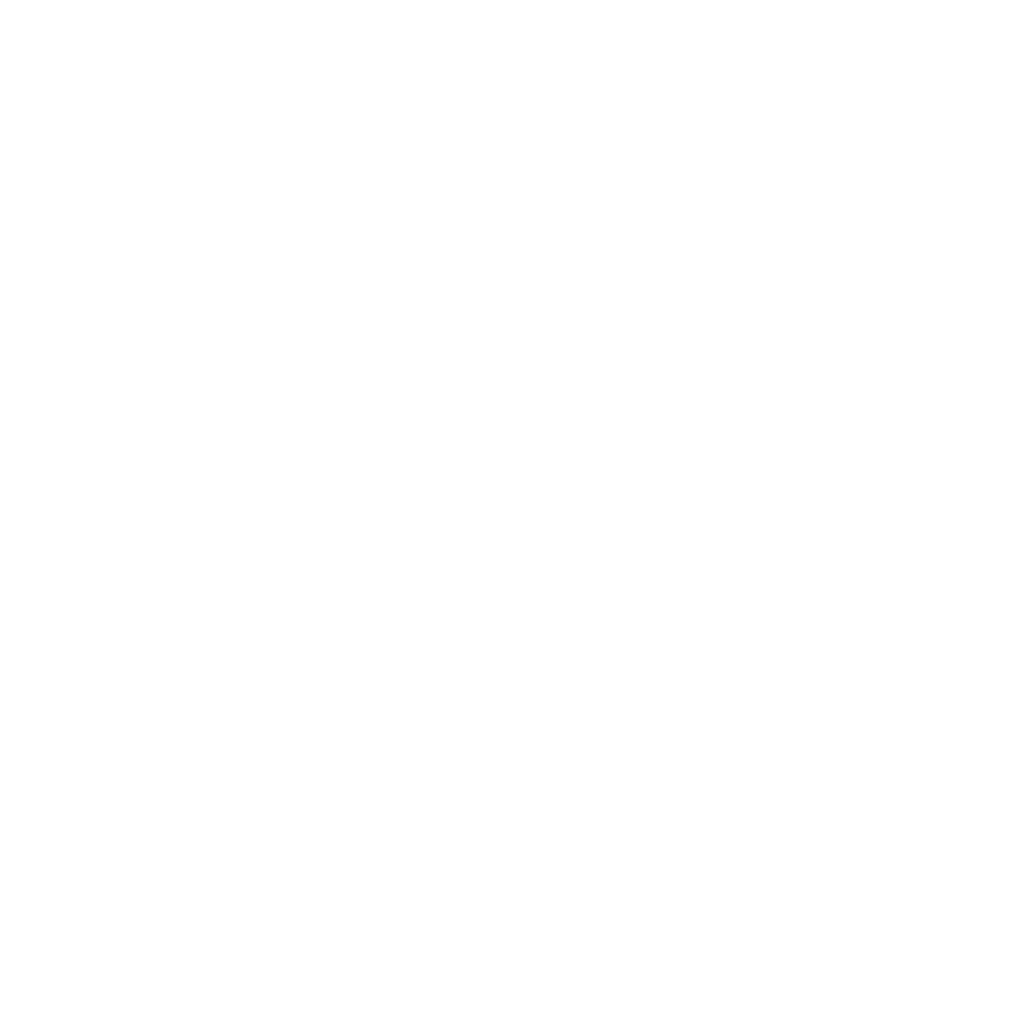
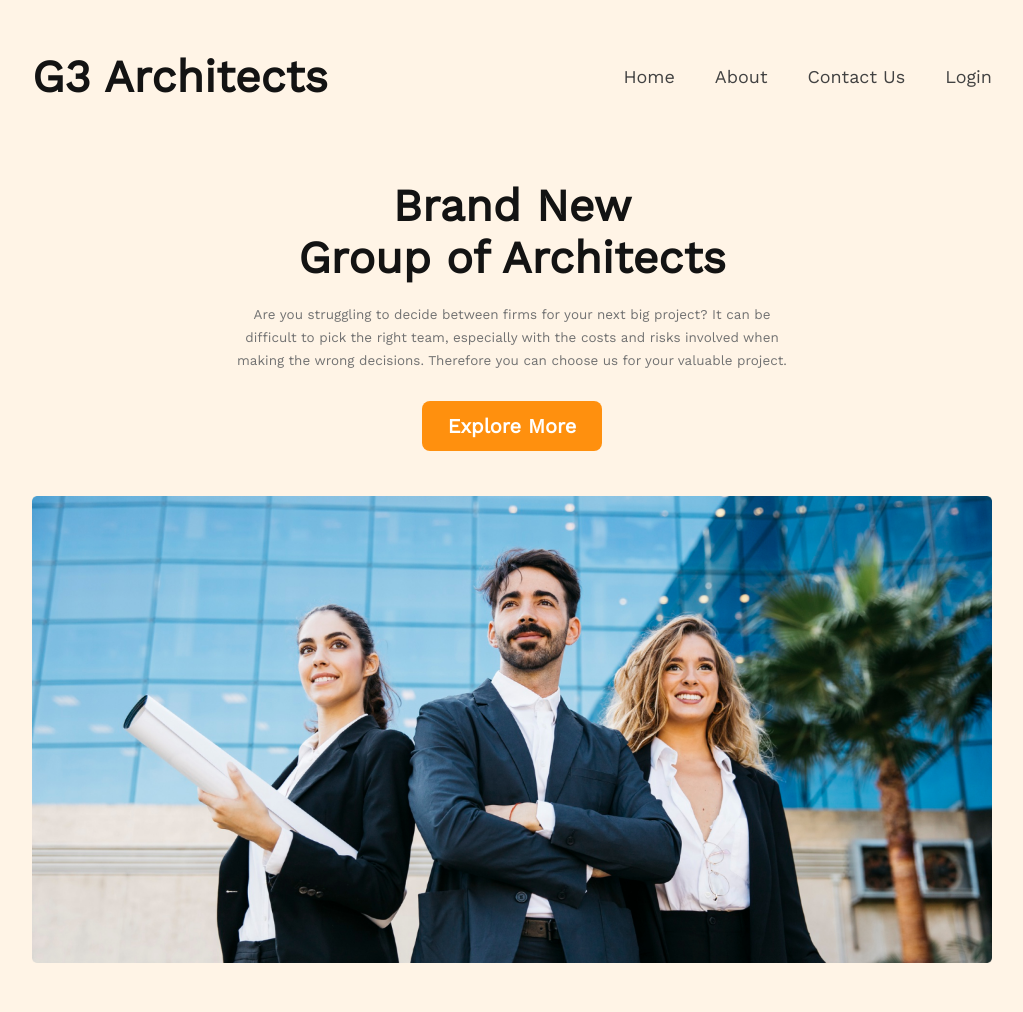
Before and after one commit to anikdot1/assignment-02, a plain HTML site: page index.html in a window 1280 px wide. Shown: the whole page, without its empty margins (128-1151 px from the left). Before the commit the page ends 800 px from the top, so only its background shows below. Drawn offline with nearby package versions, Linux system fonts and the light colour scheme.

Commit message:
nav banner section done

```diff
--- a/assets/styles/main.css
+++ b/assets/styles/main.css
@@ -0,0 +1,94 @@
+* {
+    margin: 0;
+    padding: 0;
+    font-family: 'Work Sans', sans-serif;
+}
+
+/* disable alternative navbar for mobile devices */
+.navbar-alternate {
+    display: none;
+}
+
+/* ---------------------
+navbar section styles
+---------------------- */
+header {
+    background: rgba(255, 144, 14, 0.1);
+}
+
+.navbar {
+    margin: 0 auto;
+    padding: 50px 12.5vw 0;
+    display: flex;
+    justify-content: space-between;
+    align-items: center;
+}
+
+.logo h1 {
+    font-weight: 700;
+    font-size: 3.5vw;
+    color: #131313;
+}
+
+.menu li, a {
+    font-weight: 500;
+    font-size: 18px;
+    color: #424242;
+    list-style: none;
+    text-decoration: none;
+}
+
+.menu>ul {
+    display: flex;
+    gap: 40px;
+    align-items: center;
+}
+
+/* banner styles */
+.banner-section {
+    margin: 0 auto;
+    padding: 6.05vw 12.5vw 0;
+}
+.banner-container {
+    max-width: 43vw;
+    width: 100%;
+    height: auto;
+    margin: 0 auto;
+    padding-bottom: 2.2vw;
+}
+.banner-title {
+    font-weight: 700;
+    font-size: 3.5vw;
+    line-height: 4vw;
+    text-align: center;
+    color: #131313;
+}
+.banner-description {
+    font-size: 1.05vw;
+    line-height: 1.8vw;
+    text-align: center;
+    color: #727272;
+    padding-top: 1.6vw;
+}
+.btn-1 {
+    text-align: center;
+}
+.btn-pri {
+    font-weight: 600;
+    font-size: 20px;
+    text-align: center;
+    color: #FFFFFF;
+    background: #FF900E;
+    border-radius: 8px;
+    padding: 1.05vw 2vw;
+    border: none;
+}
+.banner-img>img {
+    max-width: 1440px;
+    width: 100%;
+    height: auto;
+    border-radius: 8px;
+    margin: 0 auto;
+    padding: 45px 0;
+
+}
--- a/index.html
+++ b/index.html
@@ -1,12 +1,64 @@
 <!DOCTYPE html>
 <html lang="en">
+
 <head>
     <meta charset="UTF-8">
     <meta http-equiv="X-UA-Compatible" content="IE=edge">
     <meta name="viewport" content="width=device-width, initial-scale=1.0">
-    <title>Document</title>
+    <!-- external css link -->
+    <link rel="stylesheet" href="assets/styles/main.css">
+    <link rel="stylesheet" href="assets/styles/responsive_modile.css">
+    <!-- google font work sans link -->
+    <link rel="preconnect" href="https://fonts.googleapis.com">
+    <link rel="preconnect" href="https://fonts.gstatic.com" crossorigin>
+    <link href="https://fonts.googleapis.com/css2?family=Work+Sans&display=swap" rel="stylesheet">
+    <!-- font awesome link -->
+    <script src="https://kit.fontawesome.com/d86c4e0aee.js" crossorigin="anonymous"></script>
+    <!-- Website title -->
+    <title>Assignment 02</title>
 </head>
+
 <body>
+    <header>
+        <nav class="navbar">
+            <div class="logo">
+                <h1>G3 Architects</h1>
+            </div>
+            <div class="menu">
+                <ul>
+                    <li><a href="#">Home</a></li>
+                    <li><a href="#">About</a></li>
+                    <li><a href="#">Contact Us</a></li>
+                    <li><a href="#">Login</a></li>
+                </ul>
+            </div>
+        </nav>
+        <!-- This alternate section is for sm devices media query -->
+        <nav class="navbar-alternate">
+            <div class="menu">
+                <a href="#"><i class="fa-solid fa-bars"></i></a>
+            </div>
+            <div class="logo">
+                <h1>G3 Architects</h1>
+            </div>
+        </nav>
+        <!-- header banner section -->
+        <section class="banner-section">
+            <div class="banner-container">
+                <h1 class="banner-title">
+                    Brand New <br> Group of Architects
+                </h1>
+                <p class="banner-description">Are you struggling to decide between firms for your next big project? It can be difficult to pick the right team, especially with the costs and risks involved when making the wrong decisions. Therefore you can choose us for your valuable project.</p>
+            </div>
+            <div class="btn-1">
+                <button class="btn-pri"><a href="#"></a>Explore More</button>
+            </div>
+            <div class="banner-img">
+                <img src="./assets/images/banner.png" alt="banner-image">
+            </div>
+        </section>
+    </header>
 
 </body>
+
 </html>
```
